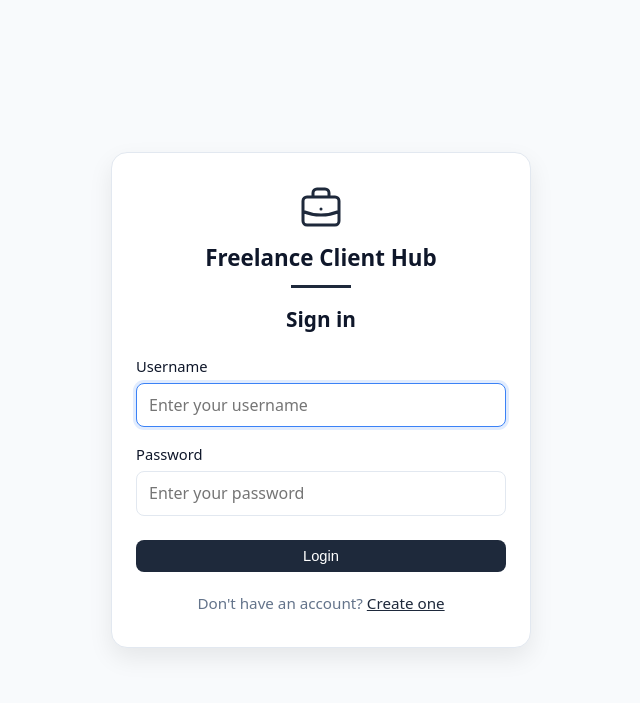
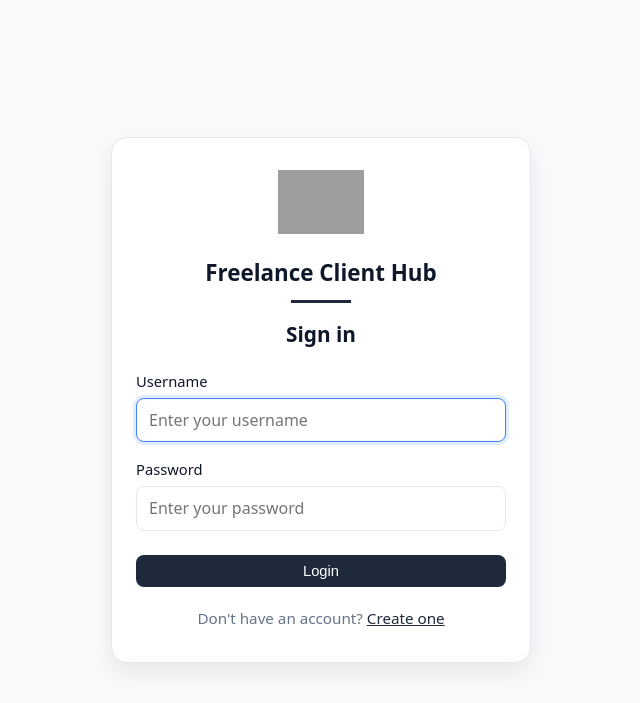
Before and after one commit to exotic-SeanTHECoder/freelance-client-hub, a PHP site: page /login.php in a window 1280 px wide. Shown: the top 703 px of the page, without its empty margins (319-959 px from the left). Run offline with PHP 8.4, Linux system fonts and the light colour scheme; some libraries are stand-ins or nearby versions; grey boxes are pictures that could not be loaded.

Commit message:
Update header and login to use logo image

```diff
--- a/includes/header.php
+++ b/includes/header.php
@@ -14,9 +14,7 @@ $current = basename($_SERVER['PHP_SELF']);
 <body>
     <div class="topbar">
         <div class="brand">
-            <svg xmlns="http://www.w3.org/2000/svg" fill="none" viewBox="0 0 24 24" stroke="currentColor" stroke-width="2">
-                <path stroke-linecap="round" stroke-linejoin="round" d="M21 13.255A23.931 23.931 0 0112 15c-3.183 0-6.22-.62-9-1.745M16 6V4a2 2 0 00-2-2h-4a2 2 0 00-2 2v2m4 6h.01M5 20h14a2 2 0 002-2V8a2 2 0 00-2-2H5a2 2 0 00-2 2v10a2 2 0 002 2z" />
-            </svg>
+            <img src="assets/logo.png" alt="Freelance Client Hub" style="height:28px; width:auto; vertical-align:middle; margin-right:6px;">
             Freelance Client Hub
         </div>
         <nav>
@@ -27,7 +25,7 @@ $current = basename($_SERVER['PHP_SELF']);
             <a href="invoices.php" class="<?= str_starts_with($current, 'invoice') ? 'active' : '' ?>">Invoices</a>
         </nav>
         <div class="user">
-            <svg xmlns="http://www.w3.org/2000/svg" fill="none" viewBox="0 0 24 24" stroke="currentColor" stroke-width="2">
+            <svg xmlns="http://www.w3.org/2000/svg" fill="none" viewBox="0 0 24 24" stroke="currentColor" stroke-width="2" width="16" height="16">
                 <path stroke-linecap="round" stroke-linejoin="round" d="M16 7a4 4 0 11-8 0 4 4 0 018 0zM12 14a7 7 0 00-7 7h14a7 7 0 00-7-7z" />
             </svg>
             <span><?= htmlspecialchars($user['username'] ?? '') ?></span>
--- a/login.php
+++ b/login.php
@@ -51,16 +51,12 @@ $csrf = generateCsrfToken();
         .login-box h2 { font-size: 1.3rem; margin: 1rem 0 1.25rem; }
         .form-group { text-align: left; margin-bottom: 1rem; }
         button { width: 100%; margin-top: 0.5rem; }
-        .brand-icon { width: 48px; height: 48px; margin: 0 auto 0.5rem; color: var(--primary); }
+        .logo { height: 64px; width: auto; margin-bottom: 0.5rem; }
     </style>
 </head>
 <body>
     <div class="login-box">
-        <div class="brand-icon">
-            <svg xmlns="http://www.w3.org/2000/svg" fill="none" viewBox="0 0 24 24" stroke="currentColor" stroke-width="1.5" width="48" height="48">
-                <path stroke-linecap="round" stroke-linejoin="round" d="M21 13.255A23.931 23.931 0 0112 15c-3.183 0-6.22-.62-9-1.745M16 6V4a2 2 0 00-2-2h-4a2 2 0 00-2 2v2m4 6h.01M5 20h14a2 2 0 002-2V8a2 2 0 00-2-2H5a2 2 0 00-2 2v10a2 2 0 002 2z" />
-            </svg>
-        </div>
+        <img src="assets/logo.png" alt="Freelance Client Hub" class="logo">
         <h1>Freelance Client Hub</h1>
         <div style="width:60px; height:3px; background:var(--primary); margin:0.6rem auto 0;"></div>
         <h2>Sign in</h2>
```
